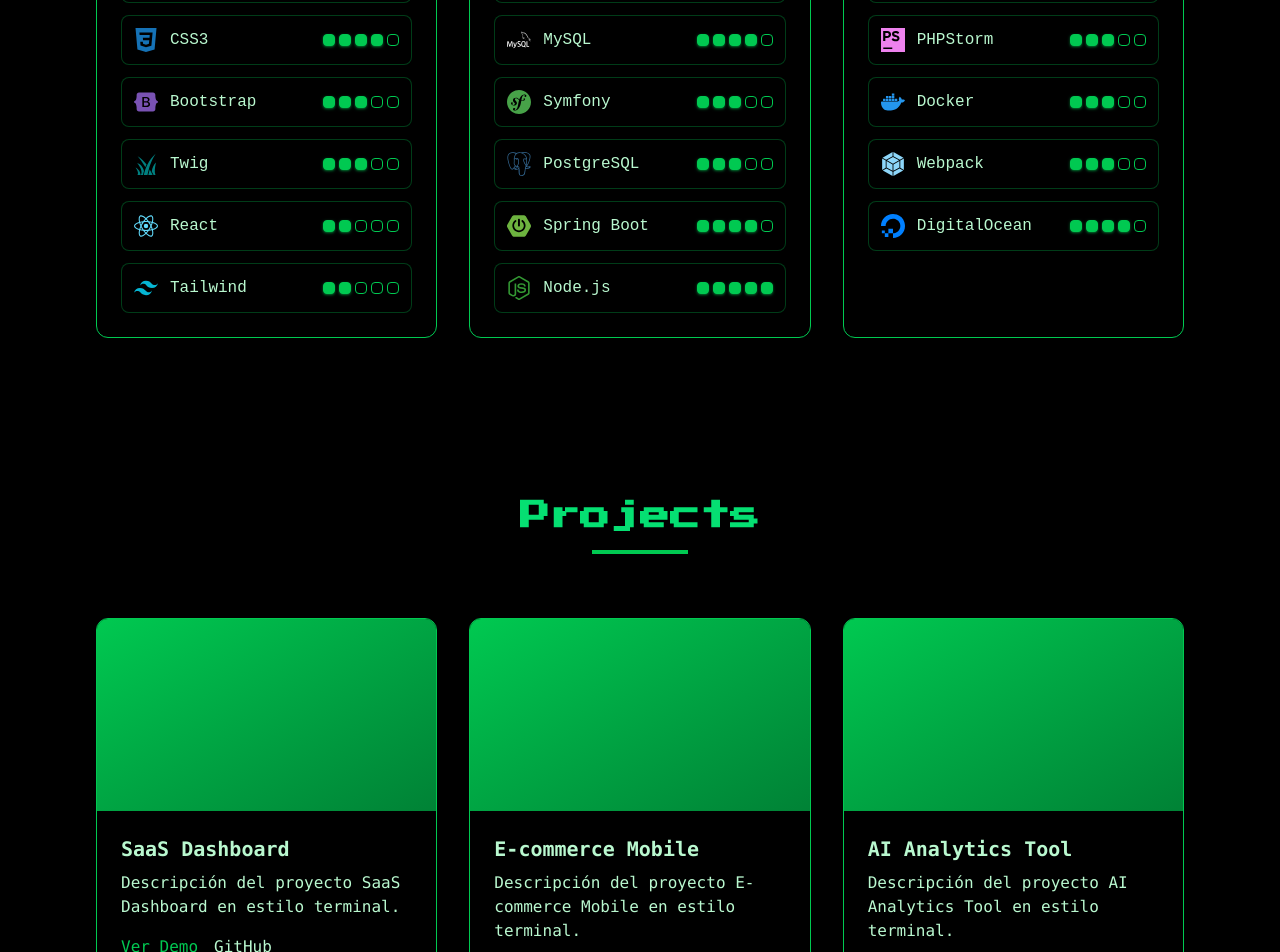
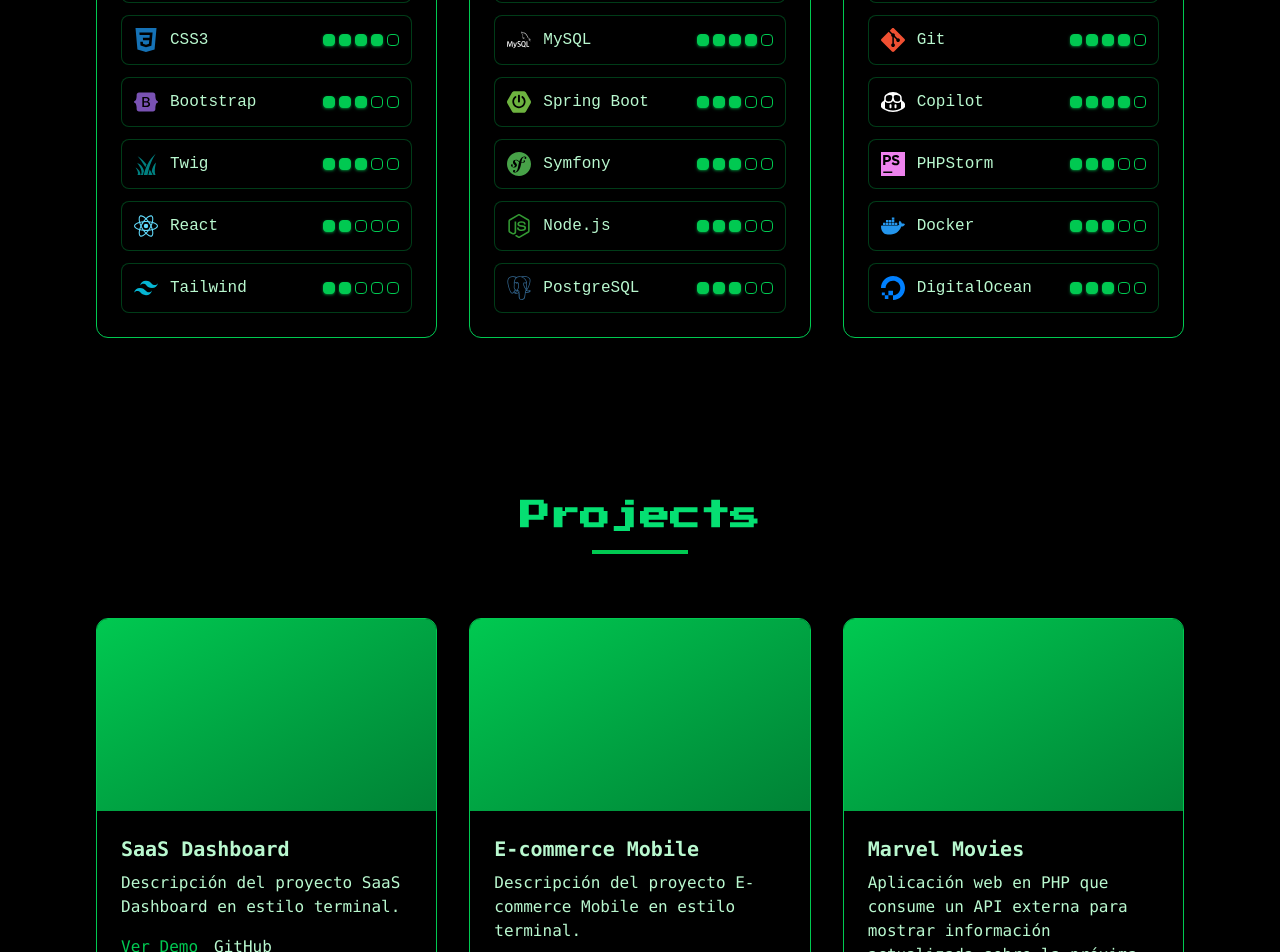
Before and after one commit to solidsnake1395/portfolio, a React (Vite) app: page / in a window 1280 px wide. Shown: the part 1900-2852 px from the top of the page. Built offline with nearby package versions, Linux system fonts and the light colour scheme; a web font is replaced by a local one.

Commit message:
Actualizar enlaces sociales en el componente Contact, agregar nuevos íconos y habilidades en SkillItem, y modificar datos de habilidades en skillsData.

```diff
--- a/src/components/sections/Contact.jsx
+++ b/src/components/sections/Contact.jsx
@@ -4,7 +4,7 @@ import SectionTitle from "../ui/SectionTitle";
 
 const Contact = () => {
   const socialLinks = [
-    { icon: FaGithub, href: "#", label: "GitHub" },
+    { icon: FaGithub, href: "https://github.com/solidsnake1395", label: "GitHub" },
     { icon: FaTwitter, href: "#", label: "Twitter" },
     { icon: FaLinkedin, href: "#", label: "LinkedIn" },
     { icon: FaInstagram, href: "#", label: "Instagram" },
--- a/src/components/ui/SkillItem.jsx
+++ b/src/components/ui/SkillItem.jsx
@@ -4,13 +4,17 @@ import {
   SiTailwindcss, SiNodedotjs, SiPython, SiExpress, SiMongodb,
   SiPostgresql, SiGraphql, SiGit, SiDocker, SiFigma, SiWebpack,
   SiOpenjdk, SiPhp, SiSymfony, SiMysql, SiSpringboot, SiDigitalocean,
-  SiPhpstorm
+  SiPhpstorm,SiGithubcopilot,SiOpenai
 } from "react-icons/si";
 import { GiHighGrass } from "react-icons/gi";
+import { BiLogoVisualStudio } from "react-icons/bi";
 import SkillBar from "./SkillBar";
 
 const SkillItem = ({ skill }) => {
   const iconComponents = {
+    BiLogoVisualStudio,
+    SiOpenai,
+    SiGithubcopilot,
     SiBootstrap,
     SiReact,
     SiJavascript,
--- a/src/data/skillsData.js
+++ b/src/data/skillsData.js
@@ -12,18 +12,19 @@ export const skillsData = {
     { name: "PHP", level: 4, icon: "SiPhp", color: "#4F5B93" },
     { name: "Java", level: 4, icon: "SiOpenjdk", color: "#007396" },
     { name: "MySQL", level: 4, icon: "SiMysql", color: "#FFFFFF" },
+    { name: "Spring Boot", level: 3, icon: "SiSpringboot", color: "#6DB33F" },
     { name: "Symfony", level: 3, icon: "SiSymfony", color: "#47A248" },
+    { name: "Node.js", level: 3, icon: "SiNodedotjs", color: "#339933" },
     { name: "PostgreSQL", level: 3, icon: "SiPostgresql", color: "#336791" },
-    { name: "Spring Boot", level: 4, icon: "SiSpringboot", color: "#6DB33F" },
-    { name: "Node.js", level: 5, icon: "SiNodedotjs", color: "#339933" },
   ],
   tools: [
+    { name: "VS Code", level: 5, icon: "BiLogoVisualStudio", color: "#007ACC" },
+    { name: "ChatGPT", level: 5, icon: "SiOpenai", color: "#8DD6F9" },
     { name: "Git", level: 4, icon: "SiGit", color: "#F05032" },
-    { name: "VS Code", level: 5, icon: "SiVscode", color: "#007ACC" },
+    { name: "Copilot", level: 4, icon: "SiGithubcopilot", color: "white" },
     { name: "PHPStorm", level: 3, icon: "SiPhpstorm", color: "violet" },
     { name: "Docker", level: 3, icon: "SiDocker", color: "#2496ED" },
-    { name: "Webpack", level: 3, icon: "SiWebpack", color: "#8DD6F9" },
-    { name: "DigitalOcean", level: 4, icon: "SiDigitalocean", color: "#0080FF" },
+    { name: "DigitalOcean", level: 3, icon: "SiDigitalocean", color: "#0080FF" },
   ]
 };
 
@@ -44,8 +45,8 @@ export const projectsData = [
   },
   {
     id: 3,
-    title: "AI Analytics Tool",
-    description: "Descripción del proyecto AI Analytics Tool en estilo terminal.",
+    title: "Marvel Movies",
+    description: "Aplicación web en PHP que consume un API externa para mostrar información actualizada sobre la próxima película de Marvel.",
     demoUrl: "#",
     githubUrl: "#"
   }
```
